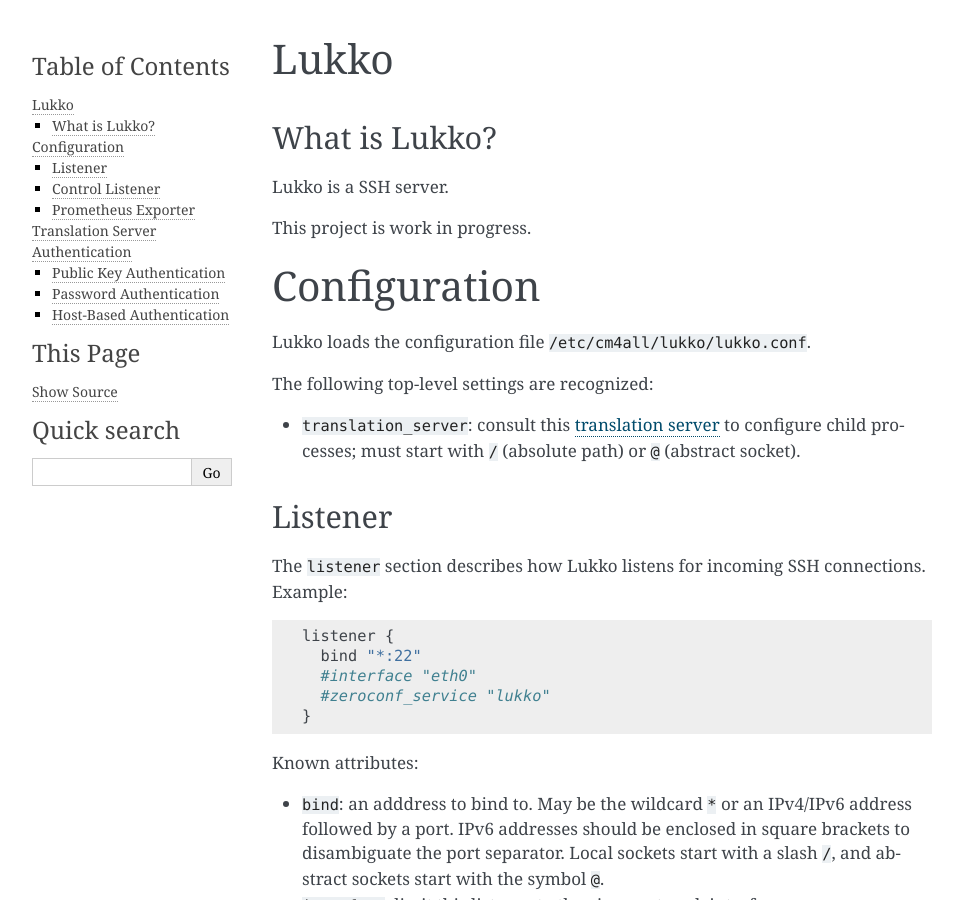
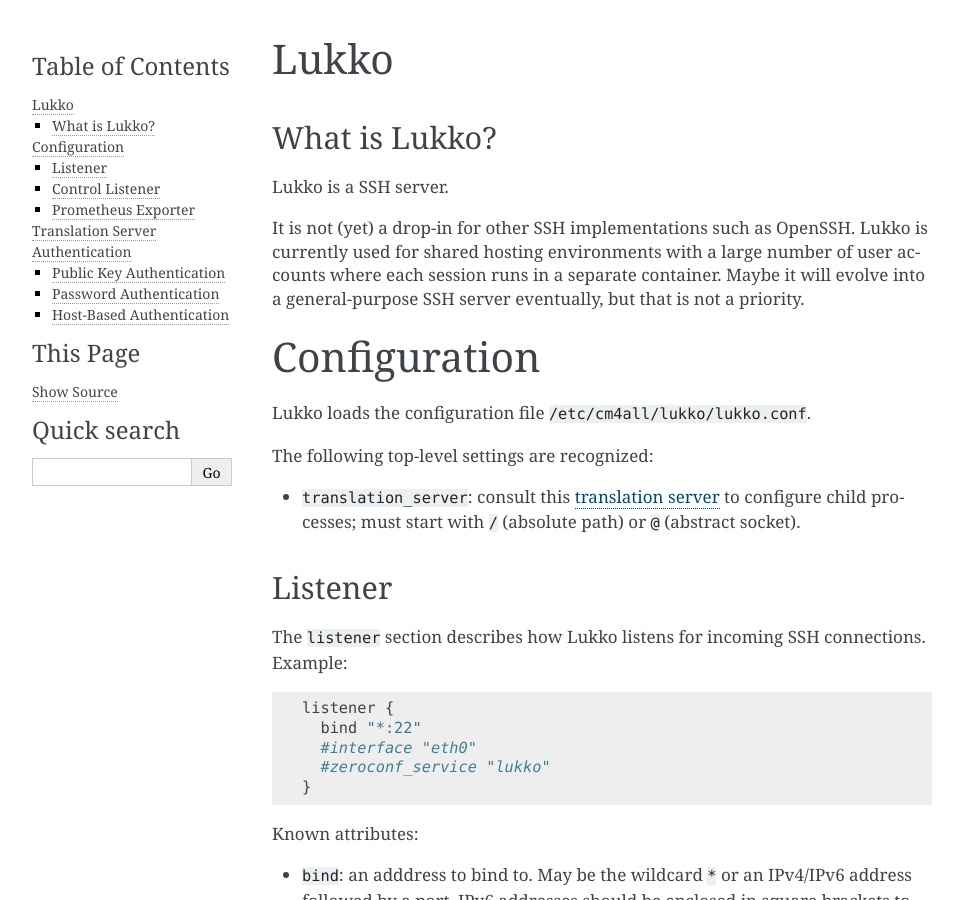
Before and after one commit to CM4all/lukko, a Sphinx documentation site: the page built from doc/index.rst, in a window 1280 px wide and 900 px high. Shown: the whole window, without its empty margins (148-1111 px from the left). Built offline with Sphinx 7.4.7, drawn with Linux system fonts in a browser that asks for light colours.

Commit message:
doc/index.rst: better explanation of the scope of this project

```diff
--- a/doc/index.rst
+++ b/doc/index.rst
@@ -6,7 +6,11 @@
 
 Lukko is a SSH server.
 
-This project is work in progress.
+It is not (yet) a drop-in for other SSH implementations such as
+OpenSSH.  Lukko is currently used for shared hosting environments with
+a large number of user accounts where each session runs in a separate
+container.  Maybe it will evolve into a general-purpose SSH server
+eventually, but that is not a priority.
 
 
 Configuration
```
